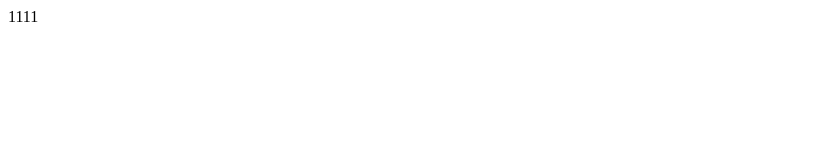
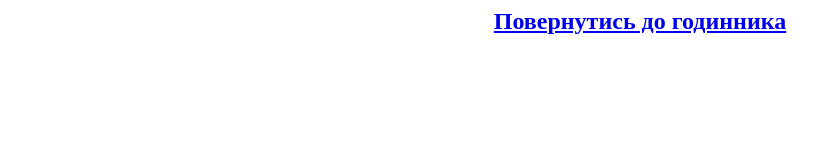
Before and after one commit to skyd-pp-ua/clock, a plain HTML site: page help/index.html in a window 1280 px wide. Shown: the whole page, without its empty margins (0-839 px from the left). Drawn offline with Linux system fonts and the light colour scheme.

Commit message:
Update index.html

```diff
--- a/help/index.html
+++ b/help/index.html
@@ -1 +1 @@
-1111
+<h2 style="text-align: center;"><a href="https://clock.skyd.pp.ua/" title="Повернутись до годинника">Повернутись до годинника</a></h2>
```
